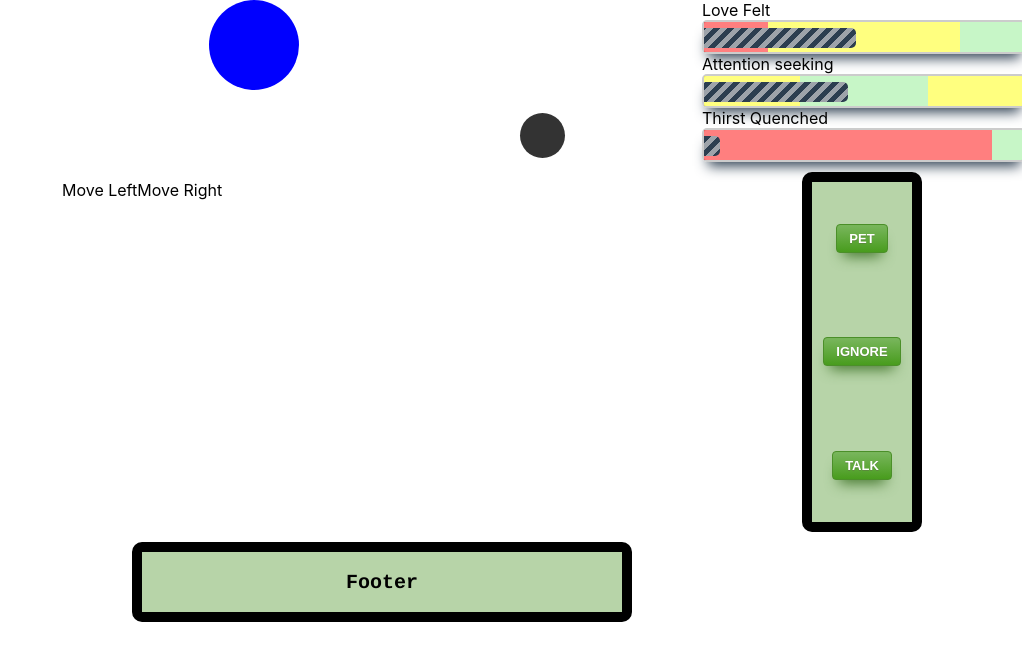
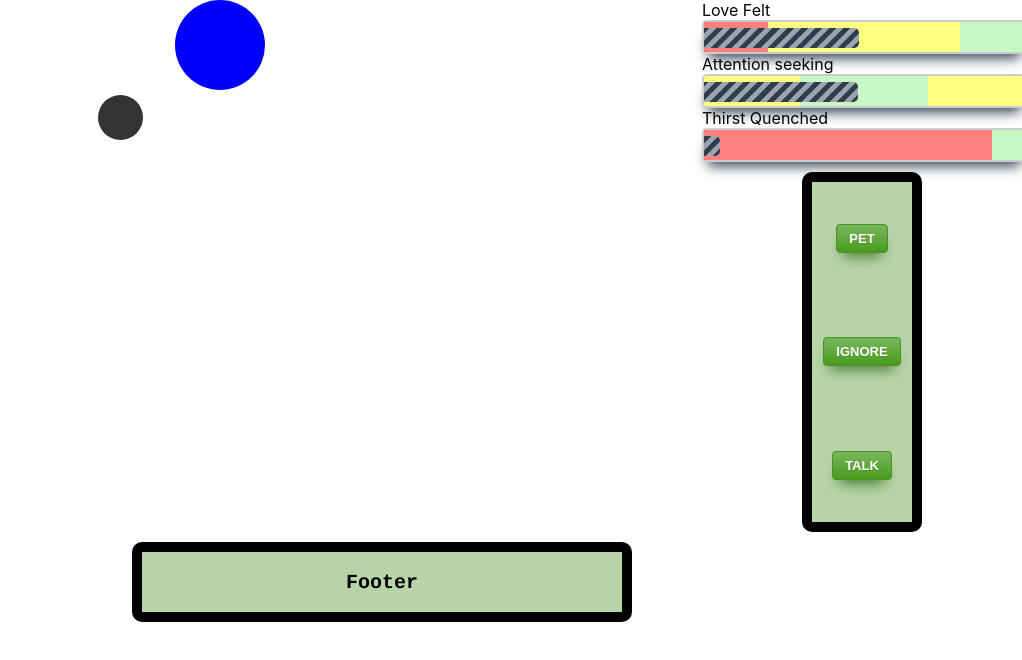
Before and after one commit to andyrewwer/lilah-app, a React (Create React App) app: page / in a window 1280 px wide. Shown: the top 660 px of the page, without its empty margins (258-1280 px from the left). Built offline with nearby package versions, Linux system fonts and the light colour scheme.

Commit message:
Adjust percentages, move from grid to margin for movement. move lila up to drink

```diff
--- a/src/components/panel/Panel.js
+++ b/src/components/panel/Panel.js
@@ -32,7 +32,6 @@ export default class Panel extends Component {
     this.petLila = this.petLila.bind(this);
     this.ignoreLila = this.ignoreLila.bind(this);
     this.talkToLila = this.talkToLila.bind(this);
-    this.moveLila = this.moveLila.bind(this);
   }
 
   petLila() {
@@ -47,23 +46,11 @@ export default class Panel extends Component {
     this.gameService.talkToLila()
   }
 
-  moveLila(moveLeft) {
-    if (moveLeft && this.state.lilaPos > 1) {
-      this.setState({
-        lilaPos: this.state.lilaPos - 1
-      });
-    } else if (!moveLeft && this.state.lilaPos < 10) {
-      this.setState({
-        lilaPos: this.state.lilaPos + 1
-      })
-    }
-  }
-
   render() {
     return (
       <React.Fragment>
         <div className="container-lila">
-          <Lila lilaPos={this.state.lilaPos} moveLilaCallback={this.moveLila}/>
+          <Lila lilaPos={this.state.lilaPos}/>
         </div>
         <div className="container-lila-meta">
           <LilaMeta  loveCurrent={this.state.loveCurrent} attentionSeeked={this.state.attentionSeeked} thirstQuenched={this.state.thirstQuenched}
--- a/src/components/panel/lila/Lila.css
+++ b/src/components/panel/lila/Lila.css
@@ -4,9 +4,10 @@
 
 .lila-container {
   display: grid;
-  grid-template-columns: repeat(10, minmax(var(--lila-size), 1fr));
-  grid-template-rows: 1fr 1fr;
-  justify-items: center;
+  grid-template-columns: calc(var(--lila-size) * 10));
+  grid-template-rows: 2fr 1fr;
+  grid-gap: 5px;
+  justify-items: left;
   align-items: center;
 }
 
@@ -16,6 +17,8 @@
   border-radius: 100%;
   background-color: #333;
   grid-row: 2;
+  transition: margin 0.5s ease-in-out;
+  /* margin-top: -50px; */
 }
 
 .sink {
@@ -23,6 +26,6 @@
   height: calc(var(--lila-size) * 2);
   border-radius: 100%;
   background-color: blue;
-  grid-row: 1 ;
-  grid-column: 3 / 5;
+  grid-row: 1;
+  margin-left: calc(var(--lila-size) * 2.5);
 }
--- a/src/components/panel/lila/Lila.js
+++ b/src/components/panel/lila/Lila.js
@@ -7,16 +7,16 @@ export default class Lila extends Component {
     super();
   }
 
+
   render() {
+    let marginTop = this.props.lilaPos > 19 && this.props.lilaPos < 40 ? '-60px' : '0px'
     return (
       <React.Fragment>
         <div className="lila-container">
           <div className="sink"></div>
-          <div className="lila" style={{gridColumn: this.props.lilaPos}}>
+          <div className="lila" style={{marginLeft: (this.props.lilaPos * 4.5) + 'px', marginTop: marginTop}}>
           </div>
         </div>
-        <a onClick={() => this.props.moveLilaCallback(true)}>Move Left</a>
-        <a onClick={() => this.props.moveLilaCallback(false)}>Move Right</a>
       </React.Fragment>
     );
   }
--- a/src/service/GameService.js
+++ b/src/service/GameService.js
@@ -11,32 +11,32 @@ class GameService {
 
   petLila() {
     // Maybe only able to do this when she's within X number of squares of you?
-    this.loveCurrent += 5;
-    this.attentionSeeked += 2;
+    this.loveCurrent += 4.5;
+    this.attentionSeeked += 1;
     if (this.loveCurrent > (loveBar.max * .9)) {
-      this.attentionSeeked += 2;
+      this.attentionSeeked += 1;
     }
-    if (this.attentionSeeked > attentionBar.max * .9) {
-      this.lilaPos += 0.5;
+    if (this.attentionSeeked > attentionBar.targetThreshold) {
+      this.lilaPos += 1;
     }
   }
 
 
   ignoreLila() {
-    this.attentionSeeked -= 3;
-    this.lilaPos -= 1;
+    this.attentionSeeked -= 3.5;
+    this.loveCurrent -= 0.5;
+    this.lilaPos -= 4;
   }
 
   talkToLila() {
-    this.lilaPos += 1;
-    this.attentionSeeked += 5;
-    console.log('talking to Lila GAME SERVICE')
-
+    this.attentionSeeked += 3.5;
+    this.loveCurrent += 0.5;
+    this.lilaPos += 3.5;
   }
 
   regularUpdate() {
-    this.attentionSeeked -= .5;
-    this.loveCurrent -= .25;
+    this.attentionSeeked -= .2;
+    this.loveCurrent -= .15;
 
     if (this.loveCurrent < loveBar.loseThreshold) {
       // you lose
@@ -45,17 +45,16 @@ class GameService {
       this.attentionSeeked -= 0.1
     }
     if (this.loveCurrent > loveBar.targetThreshold && this.attentionSeeked < attentionBar.max/2) {
-      this.attentionSeeked += .9
+      this.attentionSeeked += .4
     }
     if (this.attentionSeeked < attentionBar.loseThreshold) {
-      this.lilaPos -= 0.5
+      this.lilaPos -= 1.8
     }
     if (this.attentionSeeked > attentionBar.targetThreshold) {
-      this.lilaPos += 0.5
+      this.lilaPos += 1.8
     }
 
     this.checkAndResetToMax();
-    console.log(new Date())
     return this.getState();
   }
 
@@ -76,8 +75,8 @@ class GameService {
     if (this.attentionSeeked < 0) {
       this.attentionSeeked = 0;
     }
-    if (this.lilaPos > 10) {
-      this.lilaPos = 10;
+    if (this.lilaPos > 100) {
+      this.lilaPos = 100;
     }
     if (this.lilaPos < 0) {
       this.lilaPos = 0;
```
